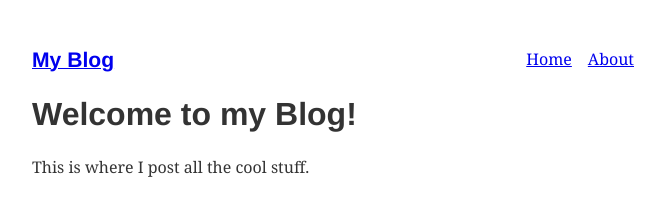
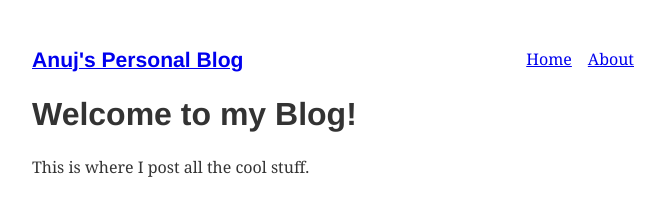
Before and after one commit to ahhda/gatsby-course, a Gatsby site: page / in a window 1280 px wide. Shown: the whole page, without its empty margins (299-964 px from the left). Built offline with nearby package versions, Linux system fonts and the light colour scheme; Gatsby itself is replaced by a stand-in of ours.

Commit message:
Get page title using GraphQL

```diff
--- a/gatsby-config.js
+++ b/gatsby-config.js
@@ -6,6 +6,9 @@
 
 module.exports = {
   /* Your site config here */
+  siteMetadata: {
+    title: `Anuj's Personal Blog`
+  },
   plugins: [
     {
       resolve: `gatsby-plugin-typography`,
--- a/src/components/layout.js
+++ b/src/components/layout.js
@@ -1,5 +1,5 @@
 import React from "react"
-import { Link } from "gatsby"
+import { useStaticQuery, Link, graphql } from "gatsby"
 
 const ListLink = props => (
   <li style={{ display: `inline-block`, marginRight: `1rem` }}>
@@ -8,11 +8,25 @@ const ListLink = props => (
 )
 
 export default function Layout({ children }) {
+  const data = useStaticQuery(
+    graphql`
+      query {
+        site {
+          siteMetadata {
+            title
+          }
+        }
+      }
+    `
+  )
+  console.log(data);
   return (
     <div style={{ margin: `3rem auto`, maxWidth: 650, padding: `0 1rem` }}>
       <header style={{ marginBottom: `1.5rem` }}>
         <Link to="/" style={{ backgroundImage: `none` }}>
-          <h3 style={{ display: `inline` }}>My Blog</h3>
+          <h3 style={{ display: `inline` }}>
+            {data.site.siteMetadata.title}
+          </h3>
         </Link>
         <ul style={{ float: `right` }}>
           <ListLink to="/">Home</ListLink>
```
